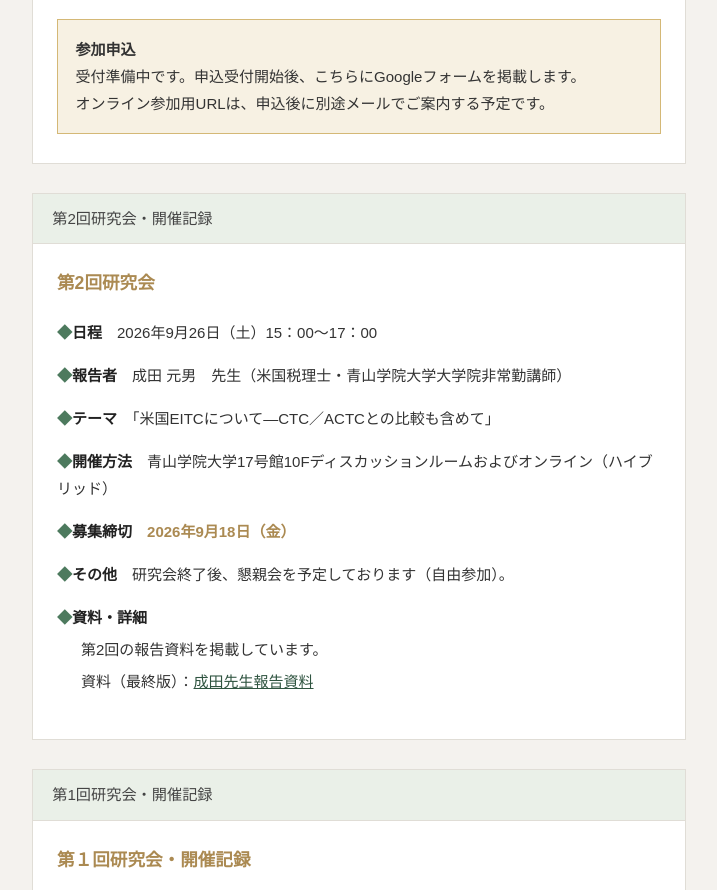
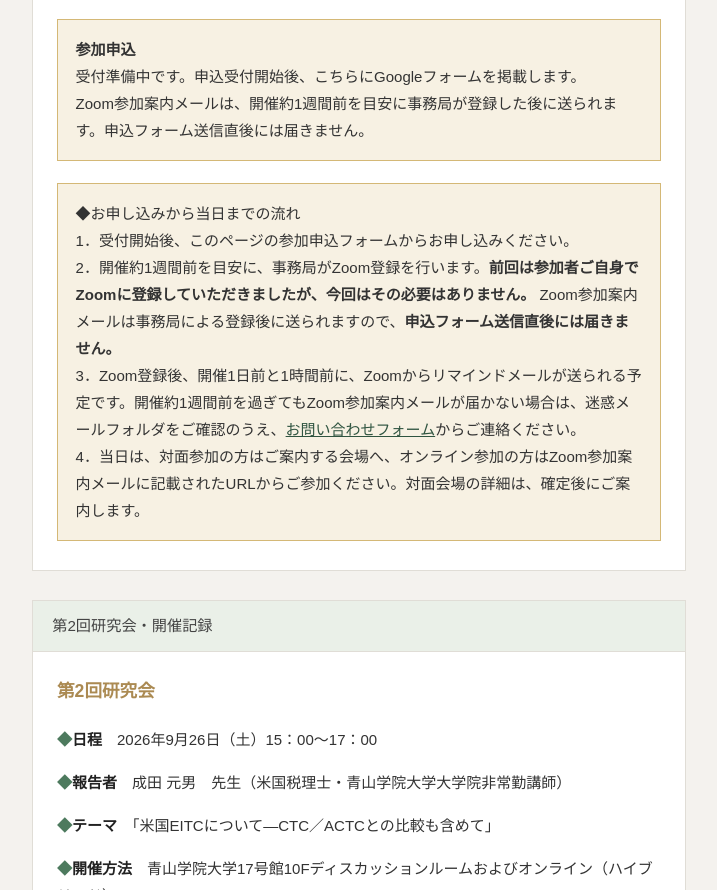
Before and after one commit to nekonotestudio/tax-credit-study-group, a plain HTML site: page index.html in a window 1280 px wide. Shown: the part 883-1773 px from the top of the page, without its empty margins (140-857 px from the left). Drawn offline with Linux system fonts and the light colour scheme.

Commit message:
Clarify third meeting signup and Zoom email timing

```diff
--- a/index.html
+++ b/index.html
@@ -365,7 +365,14 @@
           <div class="action-panel" id="registration-panel"><strong>参加申込</strong>
             <p id="registration-status">受付準備中です。申込受付開始後、こちらにGoogleフォームを掲載します。</p>
             <a id="registration-link" class="primary-button" hidden>参加申込フォームを開く</a>
-            <p>オンライン参加用URLは、申込後に別途メールでご案内する予定です。</p>
+            <p>Zoom参加案内メールは、開催約1週間前を目安に事務局が登録した後に送られます。申込フォーム送信直後には届きません。</p>
+          </div>
+          <div class="action-panel">
+            <span class="diamond">◆</span><span class="field-label">お申し込みから当日までの流れ</span>
+            <div class="sub">1．受付開始後、このページの参加申込フォームからお申し込みください。</div>
+            <div class="sub">2．開催約1週間前を目安に、事務局がZoom登録を行います。<strong>前回は参加者ご自身でZoomに登録していただきましたが、今回はその必要はありません。</strong> Zoom参加案内メールは事務局による登録後に送られますので、<strong>申込フォーム送信直後には届きません。</strong></div>
+            <div class="sub">3．Zoom登録後、開催1日前と1時間前に、Zoomからリマインドメールが送られる予定です。開催約1週間前を過ぎてもZoom参加案内メールが届かない場合は、迷惑メールフォルダをご確認のうえ、<a href="https://docs.google.com/forms/d/e/1FAIpQLSfqPpZ3LyVYk3reBdYH22AwIDnVazpYtk7rmSFnJqomn7fAJQ/viewform">お問い合わせフォーム</a>からご連絡ください。</div>
+            <div class="sub">4．当日は、対面参加の方はご案内する会場へ、オンライン参加の方はZoom参加案内メールに記載されたURLからご参加ください。対面会場の詳細は、確定後にご案内します。</div>
           </div>
         </div>
       </div>
```
